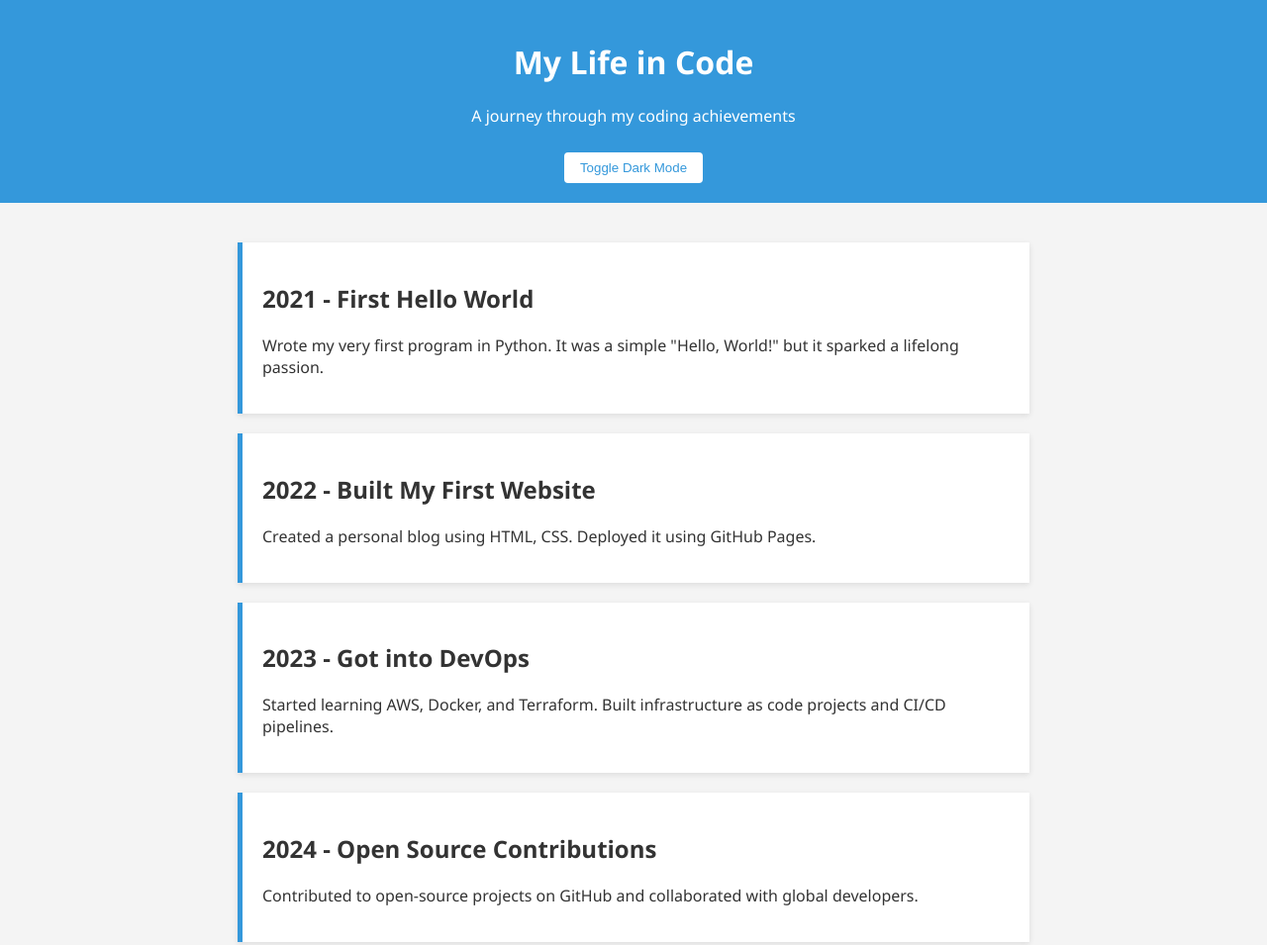
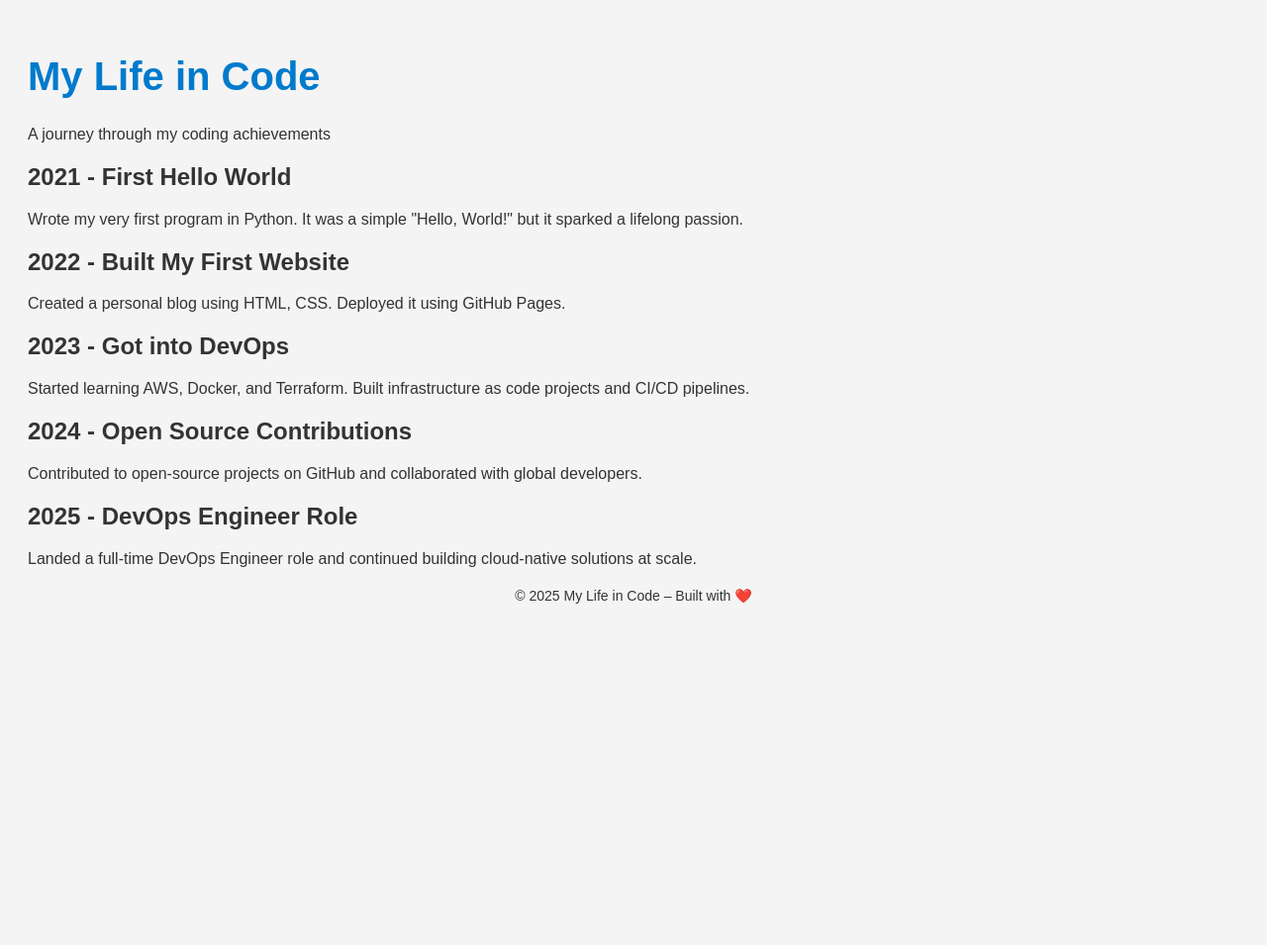
Before and after one commit to aakansha113/Terraform-s3-bucket-static-website-hosting, a plain HTML site: page index.html in a window 1280 px wide. Shown: the top 955 px of the page at 99% size. After the commit the page ends 800 px from the top, so only its background shows below. Drawn offline with Linux system fonts and the light colour scheme.

Commit message:
add this file

```diff
--- a/index.html
+++ b/index.html
@@ -1,50 +1,32 @@
 <!DOCTYPE html>
 <html lang="en">
 <head>
-  <meta charset="UTF-8" />
-  <meta name="viewport" content="width=device-width, initial-scale=1.0"/>
+    <meta charset="UTF-8">
+    <meta name="viewport" content="width=device-width, initial-scale=1.0">
     <title>My Life in Code</title>
-  <link rel="stylesheet" href="main.css">
+    <link rel="stylesheet" href="style.css">
 </head>
 <body>
-  <header>
     <h1>My Life in Code</h1>
     <p>A journey through my coding achievements</p>
-    <button id="toggle-theme">Toggle Dark Mode</button>
-  </header>
 
-  <div class="timeline">
-    <div class="timeline-item">
     <h2>2021 - First Hello World</h2>
     <p>Wrote my very first program in Python. It was a simple "Hello, World!" but it sparked a lifelong passion.</p>
-    </div>
-    <div class="timeline-item">
+
     <h2>2022 - Built My First Website</h2>
     <p>Created a personal blog using HTML, CSS. Deployed it using GitHub Pages.</p>
-    </div>
-    <div class="timeline-item">
+
     <h2>2023 - Got into DevOps</h2>
     <p>Started learning AWS, Docker, and Terraform. Built infrastructure as code projects and CI/CD pipelines.</p>
-    </div>
-    <div class="timeline-item">
+
     <h2>2024 - Open Source Contributions</h2>
     <p>Contributed to open-source projects on GitHub and collaborated with global developers.</p>
-    </div>
-    <div class="timeline-item">
+
     <h2>2025 - DevOps Engineer Role</h2>
     <p>Landed a full-time DevOps Engineer role and continued building cloud-native solutions at scale.</p>
-    </div>
-  </div>
 
     <footer>
-    <p>&copy; 2025 My Life in Code – Built with ❤️</p>
+        © 2025 My Life in Code – Built with ❤️
     </footer>
-
-  <script>
-    const toggleBtn = document.getElementById('toggle-theme');
-    toggleBtn.addEventListener('click', () => {
-      document.body.classList.toggle('dark');
-    });
-  </script>
 </body>
 </html>
--- a/main.css
+++ /dev/null
@@ -1,72 +0,0 @@
-body {
-    font-family: 'Segoe UI', Tahoma, Geneva, Verdana, sans-serif;
-    background-color: #f4f4f4;
-    color: #333;
-    margin: 0;
-    transition: background-color 0.3s, color 0.3s;
-  }
-
-  header {
-    background-color: #3498db;
-    color: white;
-    text-align: center;
-    padding: 20px;
-  }
-
-  #toggle-theme {
-    margin-top: 10px;
-    padding: 8px 16px;
-    background: white;
-    color: #3498db;
-    border: none;
-    border-radius: 4px;
-    cursor: pointer;
-  }
-
-  .timeline {
-    max-width: 800px;
-    margin: 40px auto;
-    padding: 0 20px;
-  }
-
-  .timeline-item {
-    background: white;
-    margin: 20px 0;
-    padding: 20px;
-    border-left: 5px solid #3498db;
-    box-shadow: 0 2px 6px rgba(0,0,0,0.1);
-    transition: background-color 0.3s, color 0.3s;
-  }
-
-  footer {
-    text-align: center;
-    padding: 20px;
-    background-color: #2c3e50;
-    color: white;
-  }
-
-  /* Dark mode styles */
-  body.dark {
-    background-color: #121212;
-    color: #eee;
-  }
-
-  body.dark .timeline-item {
-    background-color: #1e1e1e;
-    color: #eee;
-    border-color: #9b59b6;
-  }
-
-  body.dark header {
-    background-color: #222;
-    color: #9b59b6;
-  }
-
-  body.dark footer {
-    background-color: #000;
-  }
-
-  body.dark #toggle-theme {
-    background: #9b59b6;
-    color: white;
-  }
--- /dev/null
+++ b/style.css
@@ -0,0 +1,38 @@
+/* Light Mode */
+body {
+    background-color: #f4f4f4;
+    color: #333;
+    font-family: Arial, sans-serif;
+    padding: 20px;
+}
+
+h1 {
+    color: #007acc;
+    font-size: 2.5rem;
+}
+
+h2 {
+    margin-top: 20px;
+}
+
+footer {
+    margin-top: 20px;
+    font-size: 14px;
+    text-align: center;
+}
+
+/* Auto Dark Mode */
+@media (prefers-color-scheme: dark) {
+    body {
+        background-color: #1e1e1e;
+        color: #f4f4f4;
+    }
+
+    h1 {
+        color: #1e90ff;
+    }
+
+    footer {
+        color: #ccc;
+    }
+}
```
Also changed, not shown: 3 other files. Lines whose indentation alone changed are shown as unchanged.
